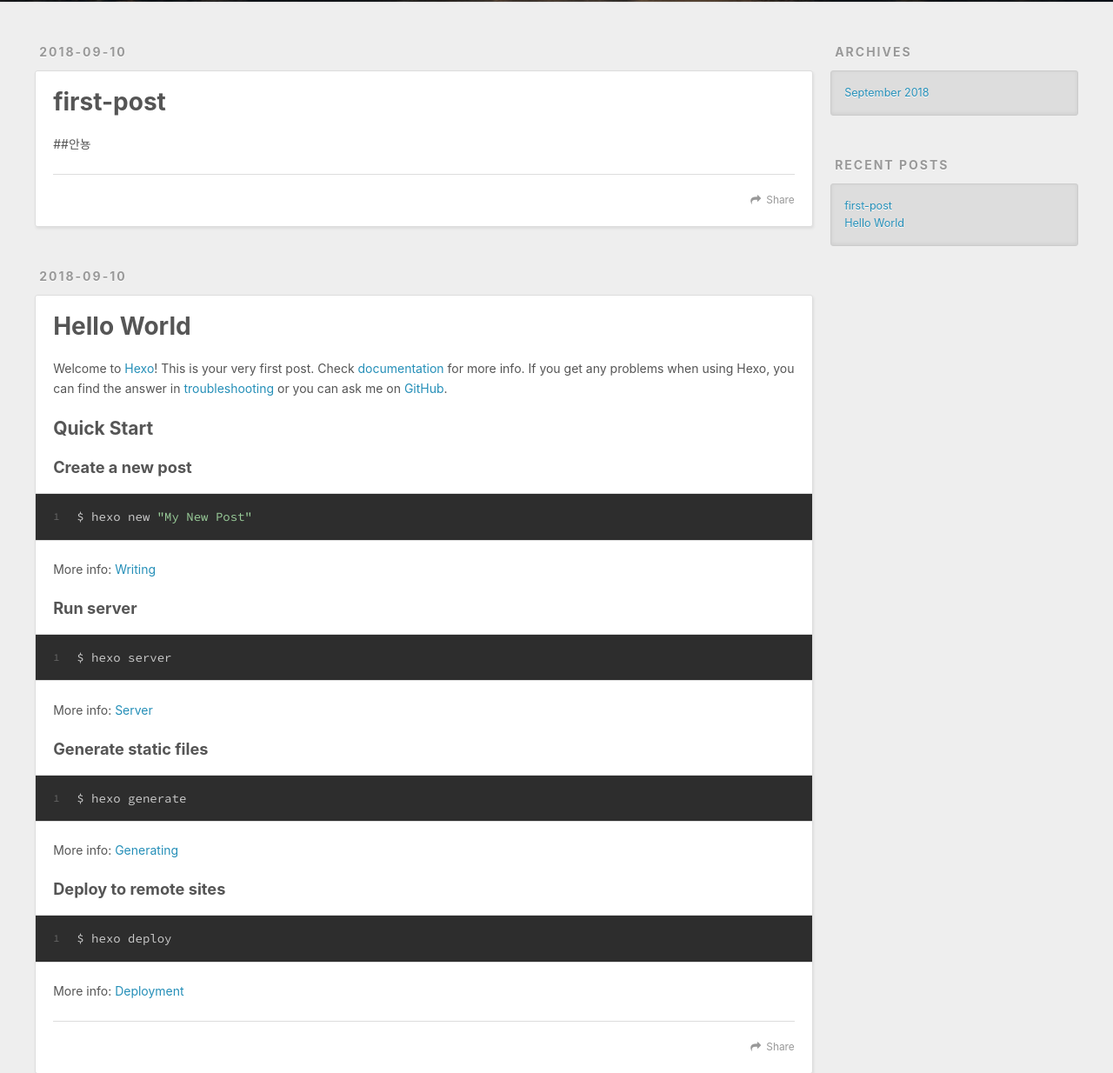
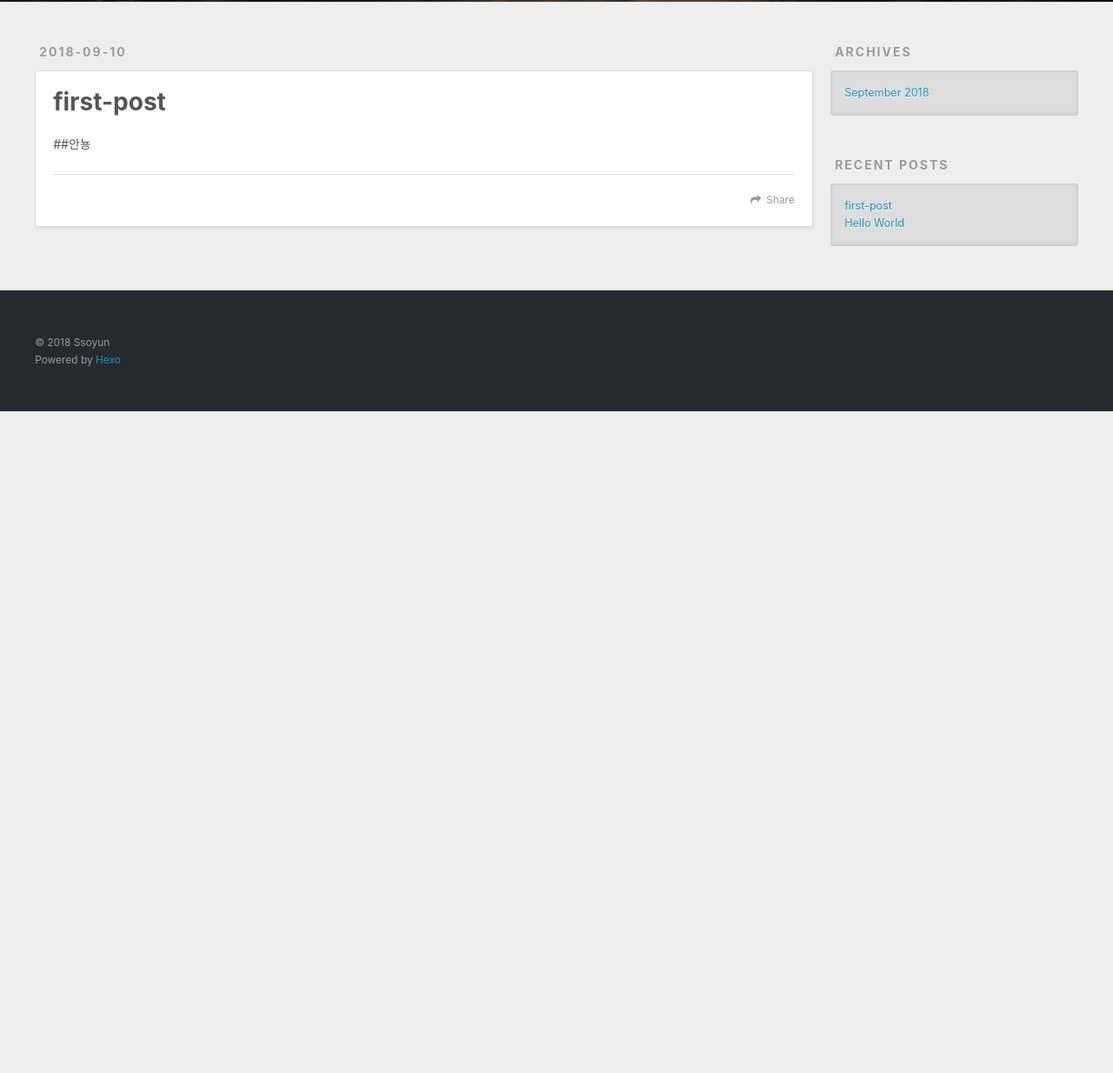
Before and after one commit to ssoyun/ssoyun.github.io, a plain HTML site: page index.html in a window 1280 px wide. Shown: the part 298-1532 px from the top of the page at 87% size. After the commit the page ends 800 px from the top, so only its background shows below. Drawn offline with nearby package versions, Linux system fonts and the light colour scheme.

Commit message:
Site updated: 2018-09-10 12:42:29

```diff
--- a/index.html
+++ b/index.html
@@ -103,48 +103,7 @@
 
 
 
-    <article id="post-hello-world" class="article article-type-post" itemscope itemprop="blogPost">
-  <div class="article-meta">
-    <a href="/2018/09/10/hello-world/" class="article-date">
-  <time datetime="2018-09-10T02:49:41.243Z" itemprop="datePublished">2018-09-10</time>
-</a>
 
-  </div>
-  <div class="article-inner">
-
-
-      <header class="article-header">
-
-
-    <h1 itemprop="name">
-      <a class="article-title" href="/2018/09/10/hello-world/">Hello World</a>
-    </h1>
-
-
-      </header>
-
-    <div class="article-entry" itemprop="articleBody">
-
-        <p>Welcome to <a href="https://hexo.io/" target="_blank" rel="noopener">Hexo</a>! This is your very first post. Check <a href="https://hexo.io/docs/" target="_blank" rel="noopener">documentation</a> for more info. If you get any problems when using Hexo, you can find the answer in <a href="https://hexo.io/docs/troubleshooting.html" target="_blank" rel="noopener">troubleshooting</a> or you can ask me on <a href="https://github.com/hexojs/hexo/issues" target="_blank" rel="noopener">GitHub</a>.</p>
-<h2 id="Quick-Start"><a href="#Quick-Start" class="headerlink" title="Quick Start"></a>Quick Start</h2><h3 id="Create-a-new-post"><a href="#Create-a-new-post" class="headerlink" title="Create a new post"></a>Create a new post</h3><figure class="highlight bash"><table><tr><td class="gutter"><pre><span class="line">1</span><br></pre></td><td class="code"><pre><span class="line">$ hexo new <span class="string">"My New Post"</span></span><br></pre></td></tr></table></figure>
-<p>More info: <a href="https://hexo.io/docs/writing.html" target="_blank" rel="noopener">Writing</a></p>
-<h3 id="Run-server"><a href="#Run-server" class="headerlink" title="Run server"></a>Run server</h3><figure class="highlight bash"><table><tr><td class="gutter"><pre><span class="line">1</span><br></pre></td><td class="code"><pre><span class="line">$ hexo server</span><br></pre></td></tr></table></figure>
-<p>More info: <a href="https://hexo.io/docs/server.html" target="_blank" rel="noopener">Server</a></p>
-<h3 id="Generate-static-files"><a href="#Generate-static-files" class="headerlink" title="Generate static files"></a>Generate static files</h3><figure class="highlight bash"><table><tr><td class="gutter"><pre><span class="line">1</span><br></pre></td><td class="code"><pre><span class="line">$ hexo generate</span><br></pre></td></tr></table></figure>
-<p>More info: <a href="https://hexo.io/docs/generating.html" target="_blank" rel="noopener">Generating</a></p>
-<h3 id="Deploy-to-remote-sites"><a href="#Deploy-to-remote-sites" class="headerlink" title="Deploy to remote sites"></a>Deploy to remote sites</h3><figure class="highlight bash"><table><tr><td class="gutter"><pre><span class="line">1</span><br></pre></td><td class="code"><pre><span class="line">$ hexo deploy</span><br></pre></td></tr></table></figure>
-<p>More info: <a href="https://hexo.io/docs/deployment.html" target="_blank" rel="noopener">Deployment</a></p>
-
-
-    </div>
-    <footer class="article-footer">
-      <a data-url="https://ssoyun.github.io/2018/09/10/hello-world/" data-id="cjlvqni6j000130ijvojhefc2" class="article-share-link">Share</a>
-
-
-    </footer>
-  </div>
-
-</article>
 
 
 
```
